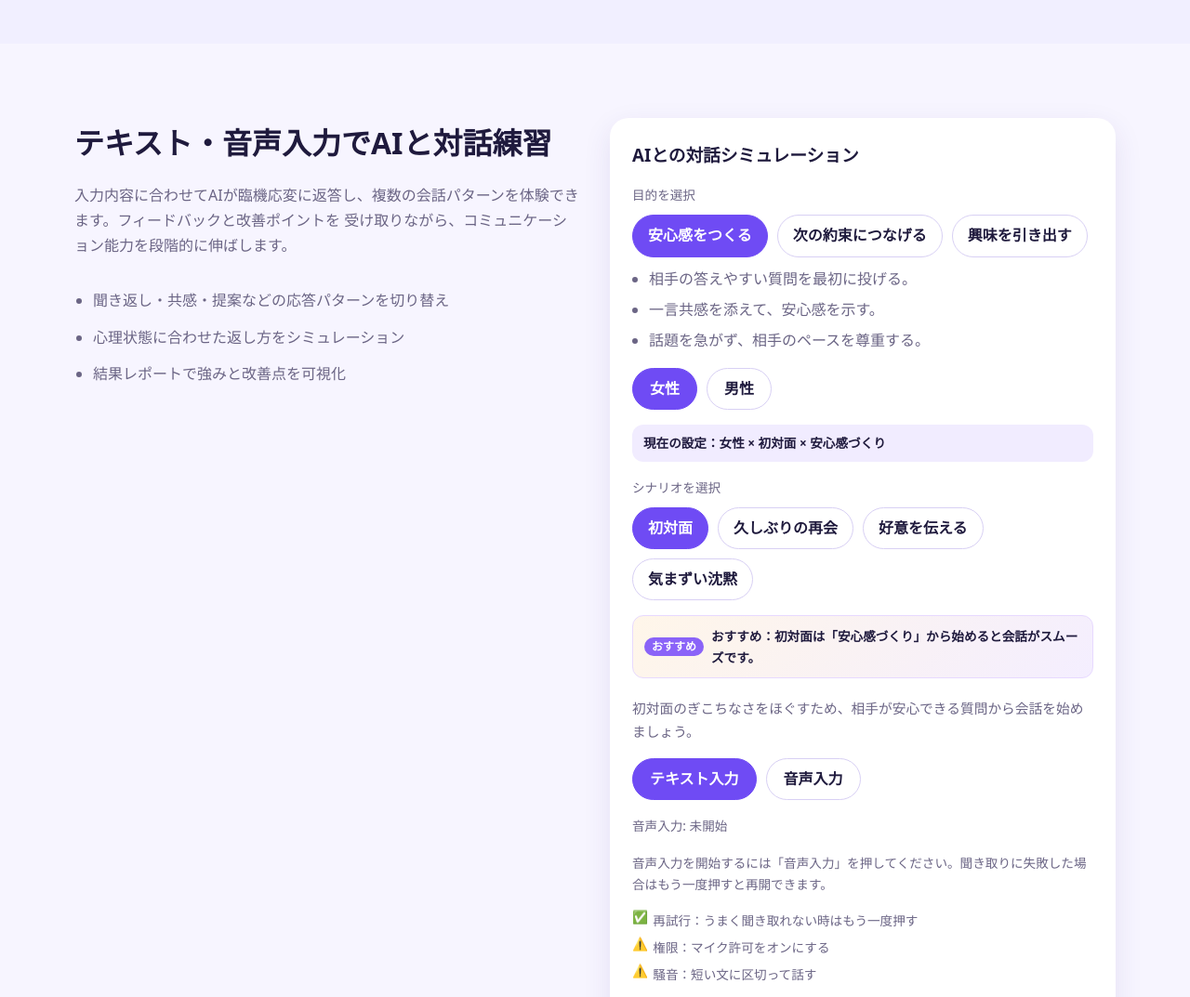
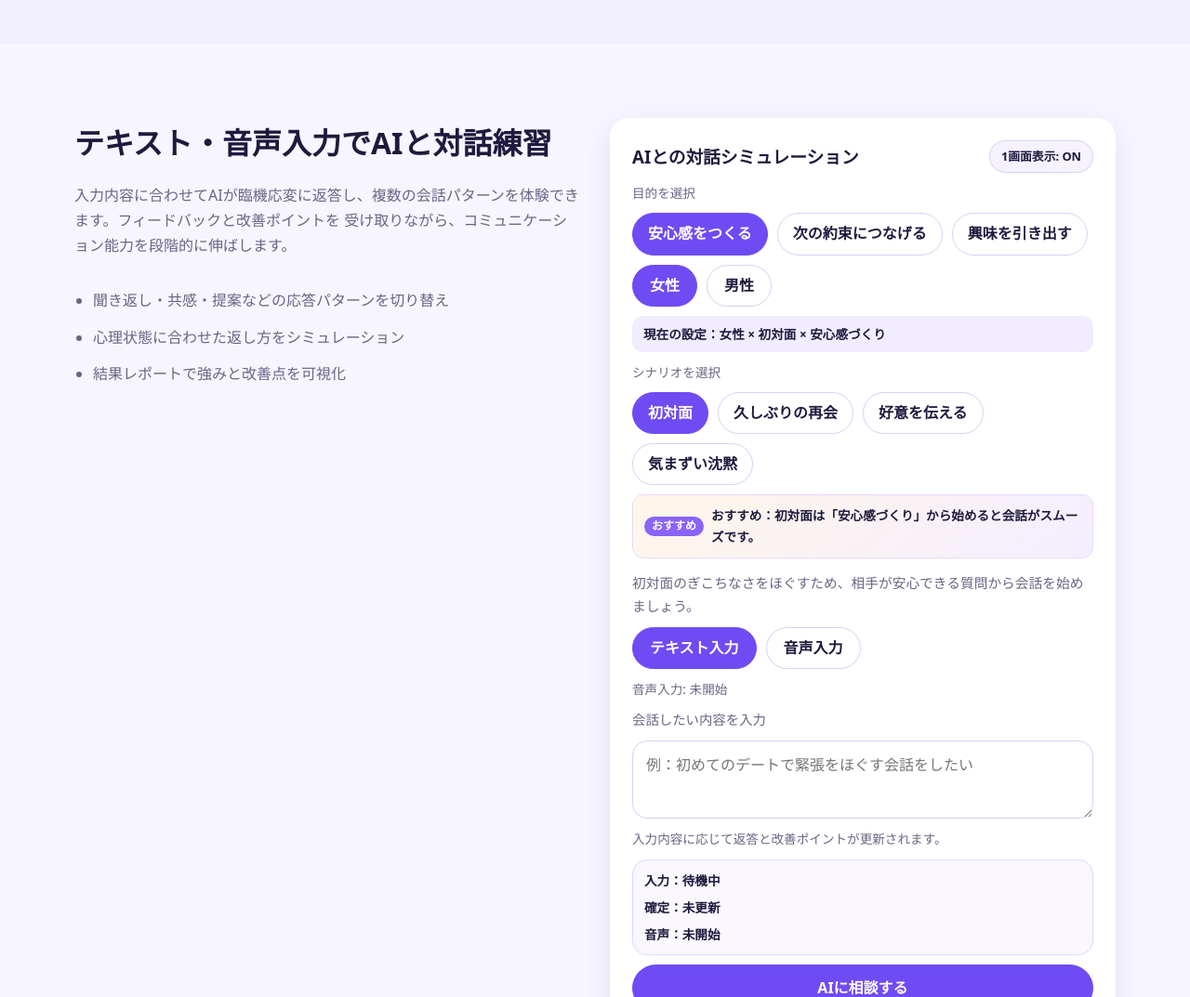
Before and after one commit to susumu1986/sommunications, a plain HTML site: page index.html in a window 1280 px wide. Shown: the part 2700-3773 px from the top of the page at 93% size. Drawn offline with nearby package versions, Linux system fonts and the light colour scheme; no server answers.

Commit message:
Add compact one-screen mode toggle

```diff
--- a/index.html
+++ b/index.html
@@ -222,7 +222,12 @@
             </ul>
           </div>
           <div class="card practice-card">
-            <h3>AIとの対話シミュレーション</h3>
+            <div class="practice-card-header">
+              <h3>AIとの対話シミュレーション</h3>
+              <button class="compact-toggle" type="button" data-compact-toggle>
+                1画面表示: ON
+              </button>
+            </div>
             <div class="goal-selector" data-goal-group>
               <p class="scenario-title">目的を選択</p>
               <div class="option-buttons">
@@ -707,10 +712,19 @@
           const practiceInput = practiceCard.querySelector("#practice-text");
           const practiceSubmit = practiceCard.querySelector("[data-practice-submit]");
           const speakButton = practiceCard.querySelector("[data-voice-speak]");
+          const compactToggle = practiceCard.querySelector("[data-compact-toggle]");
           const SpeechRecognition =
             window.SpeechRecognition || window.webkitSpeechRecognition;
           const hasSpeechRecognition = Boolean(SpeechRecognition);
           const hasSpeechSynthesis = "speechSynthesis" in window;
+
+          document.body.classList.add("compact-mode");
+          if (compactToggle) {
+            compactToggle.addEventListener("click", () => {
+              const isCompact = document.body.classList.toggle("compact-mode");
+              compactToggle.textContent = isCompact ? "1画面表示: ON" : "1画面表示: OFF";
+            });
+          }
           let recognition = null;
           let isListening = false;
           let recognitionStartedAt = null;
--- a/styles.css
+++ b/styles.css
@@ -244,6 +244,27 @@ button {
   gap: 16px;
 }
 
+.practice-card-header {
+  display: flex;
+  justify-content: space-between;
+  align-items: center;
+  gap: 12px;
+}
+
+.practice-card-header h3 {
+  margin: 0;
+}
+
+.compact-toggle {
+  border: 1px solid #d8d0f4;
+  background: #f6f2ff;
+  color: var(--text);
+  border-radius: 999px;
+  padding: 6px 12px;
+  font-size: 0.8rem;
+  font-weight: 600;
+}
+
 .goal-selector {
   display: grid;
   gap: 10px;
@@ -402,6 +423,28 @@ button {
   color: var(--muted);
   font-size: 0.92rem;
   margin-top: 4px;
+}
+
+body.compact-mode .practice-card {
+  gap: 10px;
+}
+
+body.compact-mode .goal-criteria,
+body.compact-mode .practice-action-note,
+body.compact-mode .voice-guide,
+body.compact-mode .voice-tips,
+body.compact-mode .tone-card,
+body.compact-mode .feedback-tips {
+  display: none;
+}
+
+body.compact-mode .status-panel,
+body.compact-mode .ai-response {
+  padding: 10px 12px;
+}
+
+body.compact-mode .practice-input {
+  min-height: 84px;
 }
 
 .scenario-recommendation {
```
